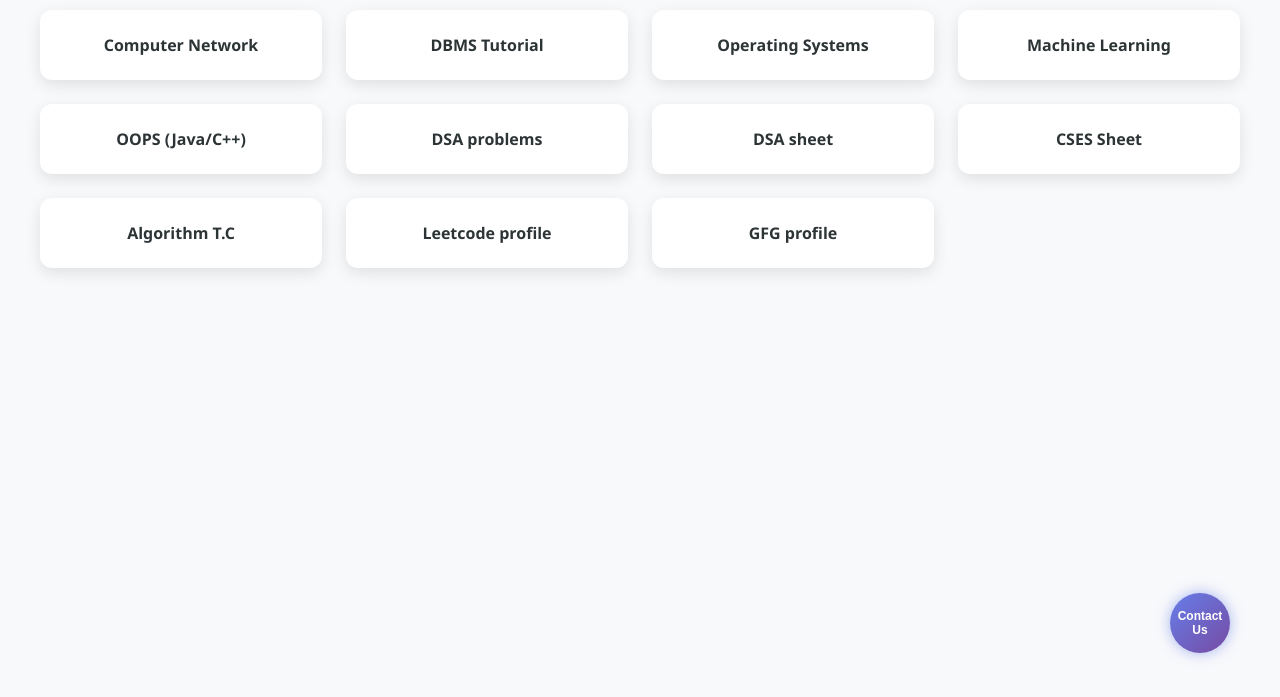
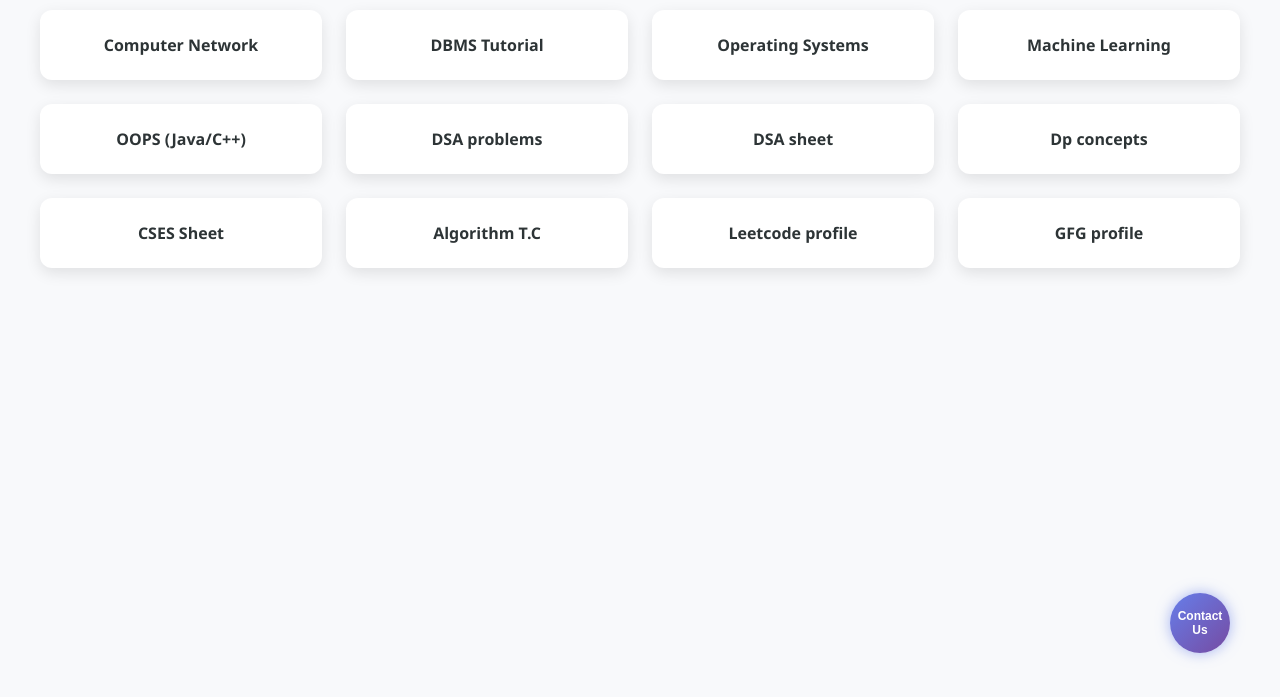
Before and after one commit to Madhan7671/short-Notes-, a plain HTML site: page index.html in a window 1280 px wide. Shown: the part 97-794 px from the top of the page. Drawn offline with Linux system fonts and the light colour scheme.

Commit message:
Update index.html

```diff
--- a/index.html
+++ b/index.html
@@ -193,6 +193,7 @@
       <a href="oop_interview_guide.html" class="card">OOPS (Java/C++)</a>
       <a href="dsaproblems.html" class="card">DSA problems</a>
       <a href="top100.html" class="card">DSA sheet</a>
+      <a href="https://atcoder.jp/contests/dp/tasks" class="card">Dp concepts</a>
       <a href="https://cses.fi/problemset/" class="card">CSES Sheet</a>
       <a href="timecomplexity.html" class="card">Algorithm T.C</a>
       <a href="https://leetcode.com/progress/" class="card">Leetcode profile</a>
```
